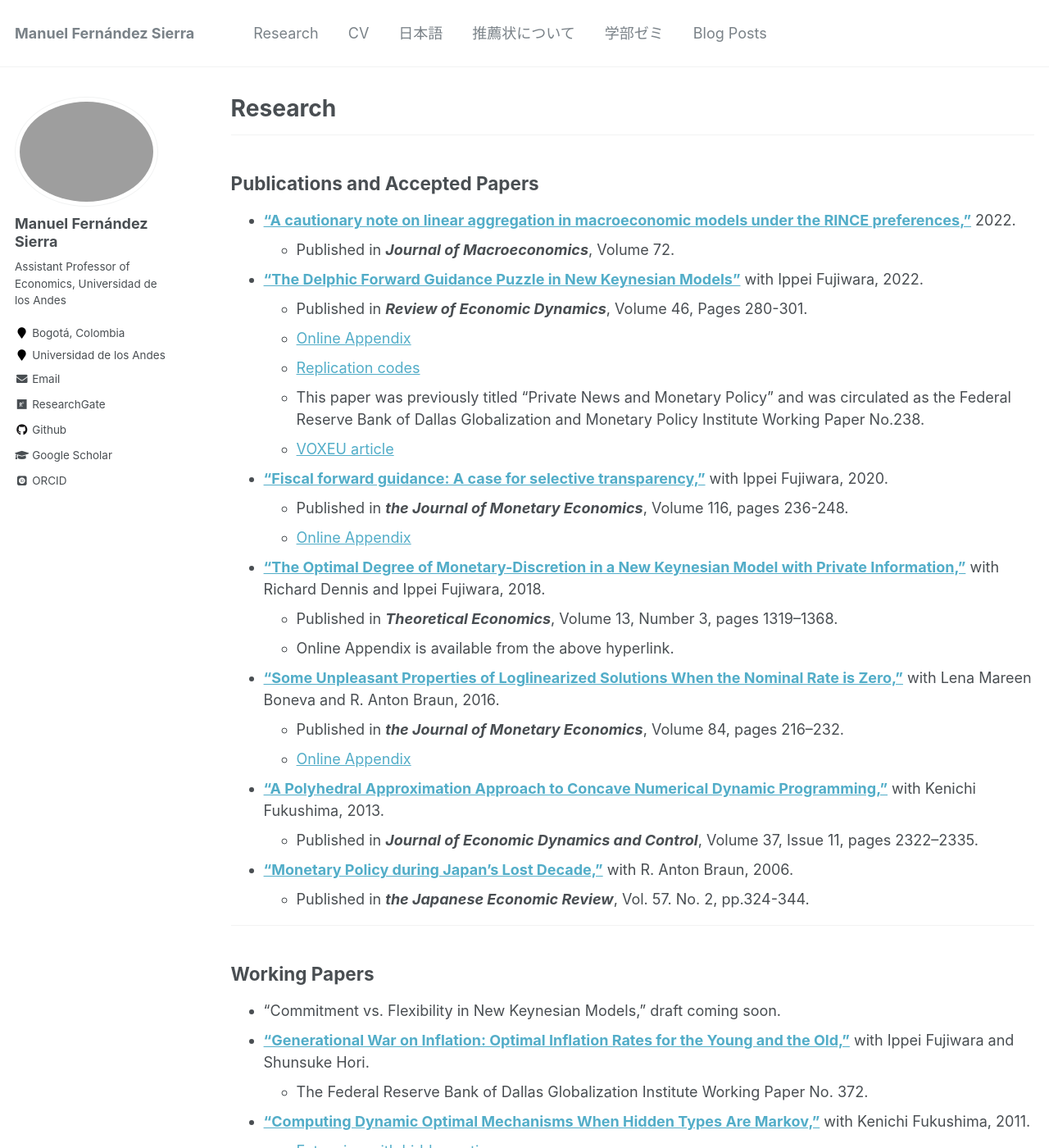
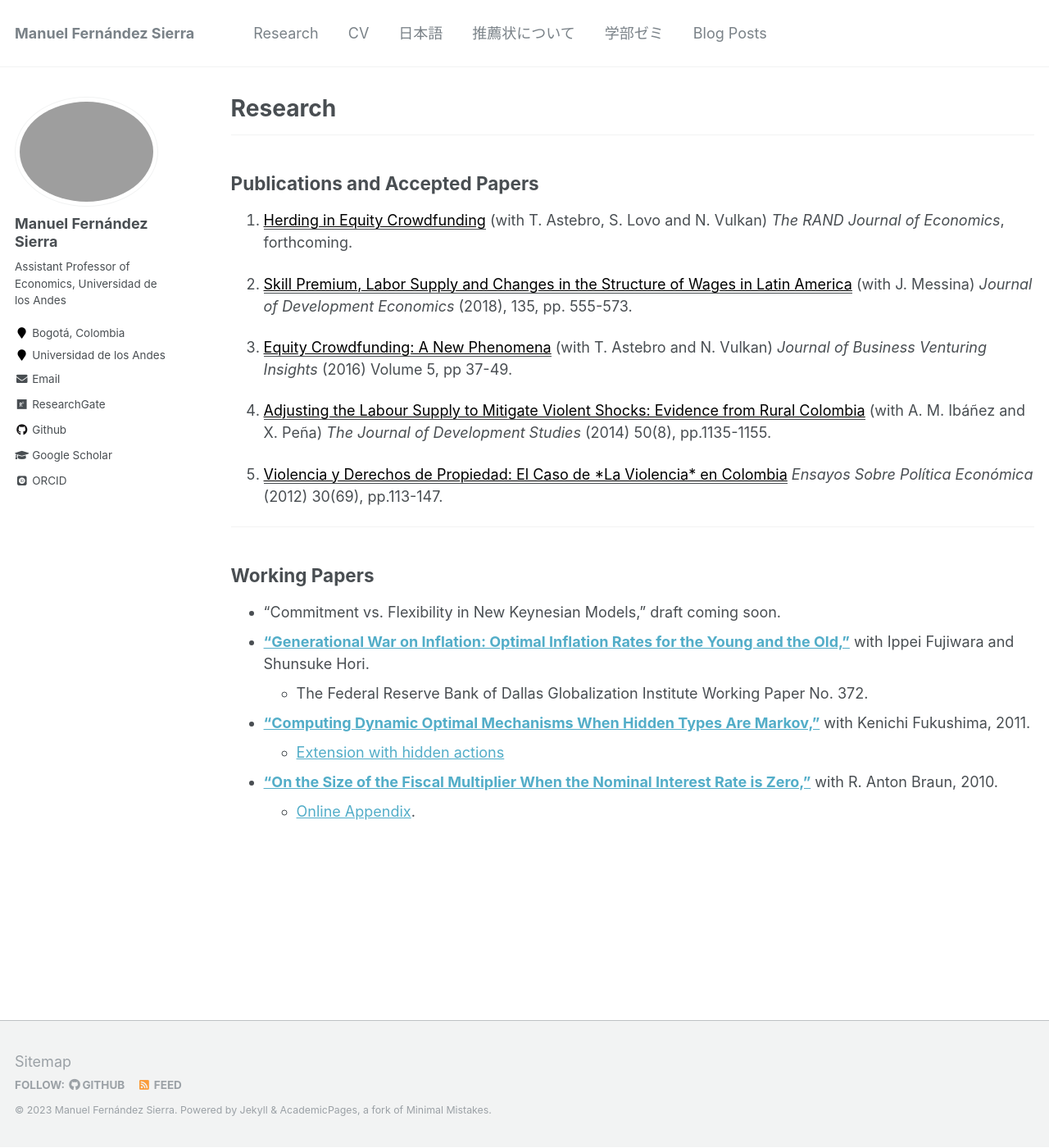
Before and after one commit to man-fern/man-fern.github.io, a Jekyll site: the page built from _pages/research.md, in a window 1280 px wide and 1400 px high. Shown: the whole window at 82% size. Built offline with Jekyll 4.4.1, drawn with Linux system fonts in a browser that asks for light colours; some web fonts are replaced.

Commit message:
Update research.md

```diff
--- a/_pages/research.md
+++ b/_pages/research.md
@@ -10,27 +10,15 @@ redirect_from:
 <hr>
 
 ## Publications and Accepted Papers
-* [**"A cautionary note on linear aggregation in macroeconomic models under the RINCE preferences,"**](https://www.sciencedirect.com/science/article/abs/pii/S0164070422000222) 2022.
-  * Published in ***Journal of Macroeconomics***, Volume 72.
-* [**"The Delphic Forward Guidance Puzzle in New Keynesian Models"**](https://www.sciencedirect.com/science/article/pii/S1094202521000752?dgcid=author) with Ippei Fujiwara, 2022.
-  * Published in ***Review of Economic Dynamics***, Volume 46, Pages 280-301.
-  * [Online Appendix](/files/Fujiwara_Waki_DFGP_OnlineAppendix.pdf)
-  * [Replication codes](https://ideas.repec.org/c/red/ccodes/19-50.html)
-  * This paper was previously titled "Private News and Monetary Policy" and was circulated as the Federal Reserve Bank of Dallas Globalization and Monetary Policy Institute Working Paper No.238.
-  * [VOXEU article](https://voxeu.org/article/private-news-and-monetary-policy)
-* [**"Fiscal forward guidance: A case for selective transparency,"**](https://doi.org/10.1016/j.jmoneco.2019.10.007) with Ippei Fujiwara, 2020.
-   * Published in ***the Journal of Monetary Economics***, Volume 116, pages 236-248.
-   * [Online Appendix](/files/Fujiwara_Waki_FFG_Appendix.pdf)
-* [**"The Optimal Degree of Monetary-Discretion in a New Keynesian Model with Private Information,"**](https://econtheory.org/ojs/index.php/te/article/view/20181319) with Richard Dennis and Ippei Fujiwara, 2018.
-  * Published in ***Theoretical Economics***, Volume 13, Number 3, pages 1319–1368.
-  * Online Appendix is available from the above hyperlink.
-* [**"Some Unpleasant Properties of Loglinearized Solutions When the Nominal Rate is Zero,"**](https://doi.org/10.1016/j.jmoneco.2016.10.012) with Lena Mareen Boneva and R. Anton Braun, 2016.
-  * Published in ***the Journal of Monetary Economics***, Volume 84, pages 216–232.
-  *  [Online Appendix](/files/Boneva_Braun_Waki_2016_jme_append.pdf)
-* [**"A Polyhedral Approximation Approach to Concave Numerical Dynamic Programming,"**](https://doi.org/10.1016/j.jedc.2013.06.001) with Kenichi Fukushima, 2013.
-  * Published in  ***Journal of Economic Dynamics and Control***, Volume 37, Issue 11, pages 2322–2335.
-* [**"Monetary Policy during Japan's Lost Decade,"**](https://doi.org/10.1111/j.1468-5876.2006.00371.x) with R. Anton Braun, 2006.
-  * Published in ***the Japanese Economic Review***, Vol. 57. No. 2, pp.324-344.
+1. <a href="https://people.hec.edu/lovo/wp-content/uploads/sites/28/2023/01/Herding_Equity_Crowdfunding-4.pdf" style="color: black;"> <u>Herding in Equity Crowdfunding</u></a> (with T. Astebro, S. Lovo and N. Vulkan) *The RAND Journal of Economics*, forthcoming.
+
+2. <a href="https://www.sciencedirect.com/science/article/abs/pii/S0304387818304905" style="color: black;"> <u>Skill Premium, Labor Supply and Changes in the Structure of Wages in Latin America</u></a> (with J. Messina) *Journal of Development Economics* (2018), 135, pp. 555-573.
+
+3. <a href="https://www.sciencedirect.com/science/article/abs/pii/S2352673416300026" style="color: black;"> <u>Equity Crowdfunding: A New Phenomena</u></a> (with T. Astebro and N. Vulkan) *Journal of Business Venturing Insights* (2016) Volume 5, pp 37-49.
+
+4. <a href="https://www.tandfonline.com/doi/abs/10.1080/00220388.2014.919384" style="color: black;"> <u>Adjusting the Labour Supply to Mitigate Violent Shocks: Evidence from Rural Colombia</u></a> (with A. M.  Ibáñez and X. Peña) *The Journal of Development Studies* (2014) 50(8), pp.1135-1155.
+
+5. <a href="https://www.banrep.gov.co/sites/default/files/publicaciones/archivos/espe_art3_69.pdf" style="color: black;"> <u>Violencia y Derechos de Propiedad: El Caso de *La Violencia* en Colombia</u></a> *Ensayos Sobre Política Económica* (2012) 30(69), pp.113-147.
 
 <hr>
 
```
